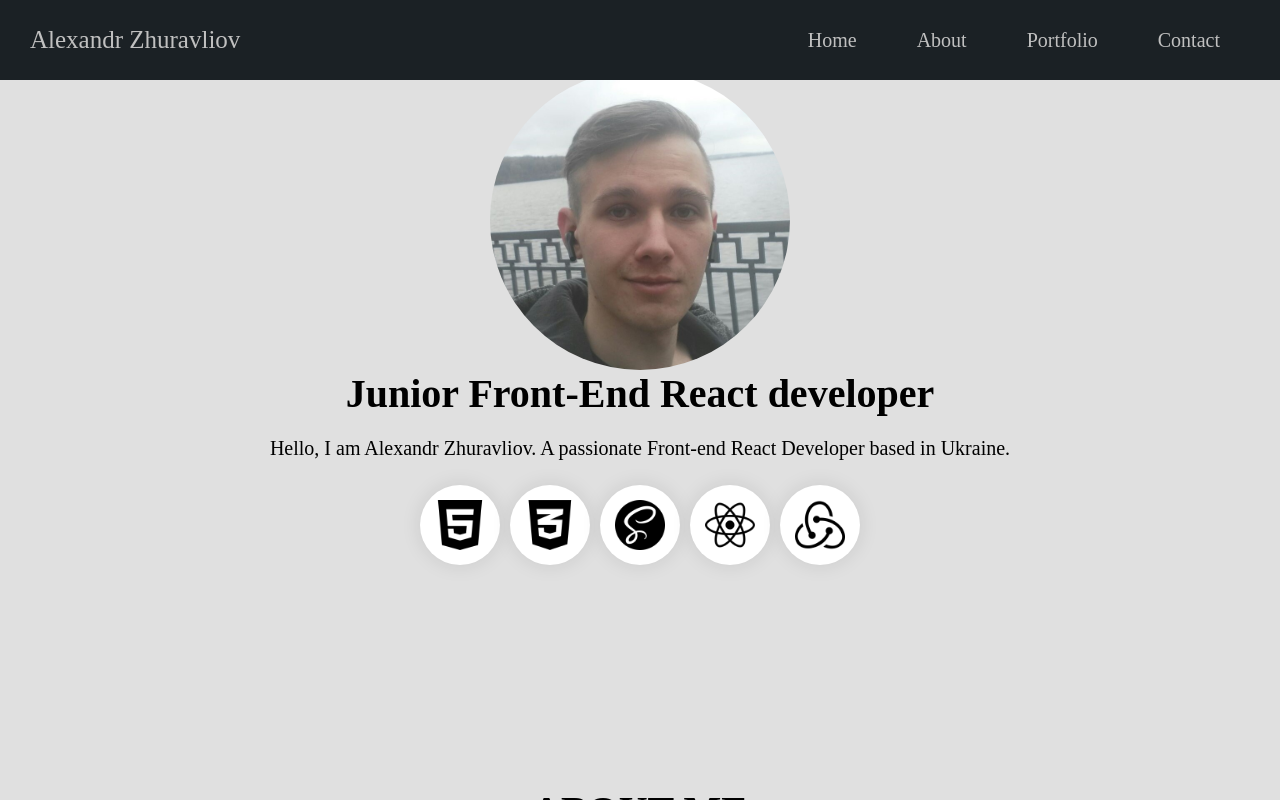
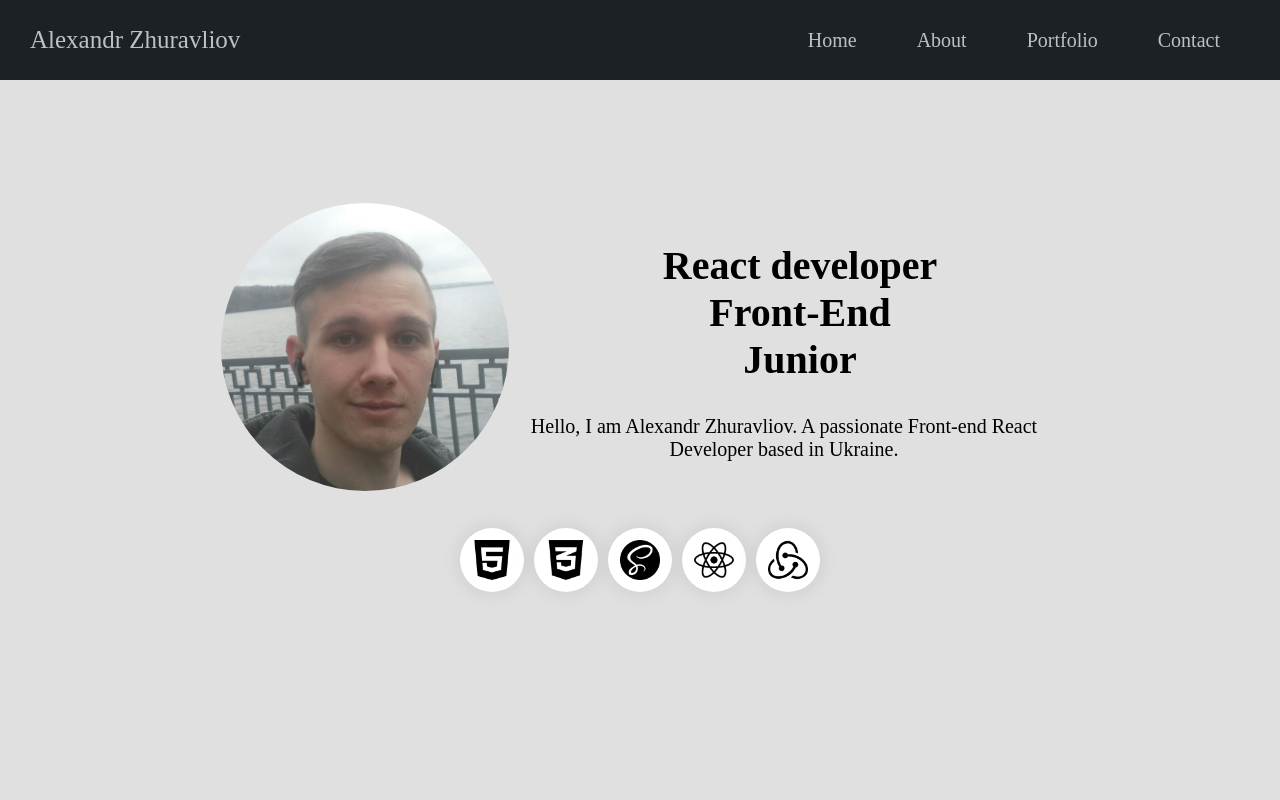
Before and after one commit to Dagrea/AlexZhura, a React (Create React App) app: page / in a window 1280 px wide. Built offline with nearby package versions, Linux system fonts and the light colour scheme.

Commit message:
made css adjustments

```diff
--- a/src/components/About.jsx
+++ b/src/components/About.jsx
@@ -5,10 +5,10 @@ const About = () => {
 
   return (
     <div className="about" id='about'>
-    <div><h1>ABOUT ME</h1></div>
-   <div className="about_inner">
+    <div><h1>About me</h1></div>
+    <div className="about_inner">
     <div className="avatar_about">
-      <img className="avatar_about_img" src={avatar} alt="avatar" />
+    <img className="avatar_about_img" src={avatar} alt="avatar" />
     </div>
     <div className="about_text">
     <div> <h3>A dedicated Front-end Developer based in Ternopil, Ukraine. Ready for relocate</h3></div>
--- a/src/components/Contact.jsx
+++ b/src/components/Contact.jsx
@@ -5,9 +5,9 @@ const Contact = () => {
   return (
     <div className="contact" id='contact'>
     <div><h1>Contact</h1></div>
-    <div>Feel free to reach out to me any time.</div>
-    <div className="email"><h3>E-mail:</h3> <a href="mailto:oszhuravliov@gmail.com">oszhuravliov@gmail.com</a></div>
-    <div><h3>Phone:</h3> +380-50-916-50-31</div>
+    <div><p>Feel free to reach out to me any time.</p></div>
+    <div className="email"><a href="mailto:oszhuravliov@gmail.com"><p>E-mail: oszhuravliov@gmail.com</p></a></div>
+    <div> <p>Phone: +380-50-916-50-31</p></div>
     </div>
   );
 };
--- a/src/components/Greeting.jsx
+++ b/src/components/Greeting.jsx
@@ -7,13 +7,16 @@ const Greeting = () => {
   if (isActive) {
     className += ' avatar_running';
   }
+  let text = 'React developer\nFront-End\nJunior'
   return (
     <div className="greeting" id='greeting'>
     <div className={className}
       onMouseEnter={() => setIsActive(current => !current)}
     ></div>
-    <h1>Junior Front-End React developer</h1>
+    <div className="greeting_text" >
+    <h1>{text}</h1>
     <p>Hello, I am Alexandr Zhuravliov. A passionate Front-end React Developer based in Ukraine. </p>
+    </div>
     <div className="greeting_icons" >
     {tech_stack.map((tech) => <div className={"greeting_icon_container"}><div className={"greeting_icons_"+tech} /></div>)}
     </div>
--- a/src/styles/css/App.css
+++ b/src/styles/css/App.css
@@ -278,9 +278,15 @@ ul {
   flex-direction: column;
   justify-content: center;
   align-items: center;
+  min-height: 100vh;
+  height: auto;
 }
 .greeting p {
-  margin-top: 1em;
+  margin-top: 2rem;
+}
+.greeting h1 {
+  margin-top: 0.5rem;
+  white-space: pre-line;
 }
 .greeting_icons {
   display: flex;
@@ -289,14 +295,16 @@ ul {
   justify-content: center;
   align-items: center;
   width: 100%;
-  margin-top: 1em;
+  margin-top: 2rem;
+  padding-left: 1rem;
+  padding-right: 1rem;
 }
 .greeting_icon_container {
   display: flex;
   justify-content: center;
   align-items: center;
-  height: 4em;
-  width: 4em;
+  height: 4rem;
+  width: 4rem;
   margin: 5px;
   background-color: #fff;
   border-radius: 50%;
@@ -306,55 +314,68 @@ ul {
 
 .greeting_icons_html {
   background-image: url("../../assets/html.png");
-  height: 2.5em;
-  width: 2.5em;
+  height: 2.5rem;
+  width: 2.5rem;
   background-repeat: no-repeat;
   background-size: contain;
 }
 
 .greeting_icons_css {
   background-image: url("../../assets/css.png");
-  height: 2.5em;
-  width: 2.5em;
+  height: 2.5rem;
+  width: 2.5rem;
   background-repeat: no-repeat;
   background-size: contain;
 }
 
 .greeting_icons_sass {
   background-image: url("../../assets/sass.png");
-  height: 2.5em;
-  width: 2.5em;
+  height: 2.5rem;
+  width: 2.5rem;
   background-repeat: no-repeat;
   background-size: contain;
 }
 
 .greeting_icons_react {
   background-image: url("../../assets/react.png");
-  height: 2.5em;
-  width: 2.5em;
+  height: 2.5rem;
+  width: 2.5rem;
   background-repeat: no-repeat;
   background-size: contain;
 }
 
 .greeting_icons_redux {
   background-image: url("../../assets/redux.png");
-  height: 2.5em;
-  width: 2.5em;
+  height: 2.5rem;
+  width: 2.5rem;
   background-repeat: no-repeat;
   background-size: contain;
 }
 
+@media (min-width: 640px) {
+  .greeting p {
+    max-width: 400px;
+  }
+}
 @media (min-width: 1024px) {
   .greeting {
-    min-height: 80vh;
+    flex-direction: row;
+    flex-wrap: wrap;
+    align-content: center;
+  }
+  .greeting h1 {
+    margin-left: 2rem;
+  }
+  .greeting p {
+    max-width: 550px;
   }
 }
 .avatar {
   background-image: url("../../assets/avatar1.jpg");
-  width: 15em;
-  height: 15em;
+  width: 18rem;
+  height: 18rem;
   background-repeat: no-repeat;
-  background-size: 15em;
+  background-size: 18rem;
   border-radius: 50%;
 }
 .avatar_running {
@@ -365,28 +386,35 @@ ul {
 .about {
   display: flex;
   flex-direction: column;
-  justify-content: center;
   align-items: center;
   text-align: justify;
+  min-height: 80vh;
 }
 .about_text {
   max-width: 640px;
+}
+.about p {
+  margin-top: 1rem;
 }
 
 @media (min-width: 1024px) {
   .about {
     min-height: 80vh;
   }
+  .about_text {
+    margin-left: 2rem;
+  }
 }
 .avatar_about {
   display: flex;
   justify-content: center;
+  margin: 20px;
 }
 
 .avatar_about_img {
   border-radius: 30%;
-  width: 15em;
-  height: 15em;
+  width: 20rem;
+  height: 20rem;
 }
 
 @media (min-width: 1024px) {
@@ -401,13 +429,20 @@ ul {
     align-items: center;
     padding-left: 20px;
   }
+  .avatar_about {
+    width: 15rem;
+    height: 15rem;
+  }
 }
 .portfolio {
   display: flex;
   flex-direction: column;
-  justify-content: space-around;
   align-items: center;
   text-align: justify;
+  min-height: 30vh;
+}
+.portfolio h3 {
+  margin-top: 2rem;
 }
 
 @media (min-width: 1024px) {
@@ -418,11 +453,17 @@ ul {
 .contact {
   display: flex;
   flex-direction: column;
-  justify-content: center;
   align-items: center;
+  min-height: 30vh;
+}
+.contact div:nth-child(2) {
+  margin-top: 2rem;
 }
 .contact div:not(:nth-child(2)) {
-  margin-top: 20px;
+  margin-top: 1rem;
+}
+.contact p {
+  margin-top: 1rem;
 }
 
 @media (min-width: 1024px) {
@@ -440,8 +481,8 @@ ul {
 }
 .footer_github_icon {
   background-image: url("../../assets/github.png");
-  height: 2em;
-  width: 2em;
+  height: 2rem;
+  width: 2rem;
   background-repeat: no-repeat;
   background-size: contain;
   cursor: pointer;
--- a/src/styles/sass/App.sass
+++ b/src/styles/sass/App.sass
@@ -206,8 +206,13 @@ ul
   flex-direction: column
   justify-content: center
   align-items: center
+  min-height: 100vh
+  height: auto
   & p
-    margin-top: 1em
+    margin-top: 2rem
+  & h1
+    margin-top: .5rem
+    white-space: pre-line
   &_icons
     display: flex
     flex-direction: row
@@ -215,13 +220,15 @@ ul
     justify-content: center
     align-items: center
     width: 100%
-    margin-top: 1em
+    margin-top: 2rem
+    padding-left: 1rem
+    padding-right: 1rem
   &_icon_container
     display: flex
     justify-content: center
     align-items: center
-    height: 4em
-    width: 4em
+    height: 4rem
+    width: 4rem
     margin: 5px
     background-color: #fff
     border-radius: 50%
@@ -229,18 +236,29 @@ ul
     cursor: pointer
 @each $tech in $tech-stack
   .greeting_icons_#{$tech}
-    @include image('../../assets/#{$tech}.png',2.5em,2.5em)
+    @include image('../../assets/#{$tech}.png',2.5rem,2.5rem)
 
+@media(min-width: 640px)
+  .greeting p
+    max-width: 400px
+@media(min-width: 768px)
 @media(min-width: 1024px)
   .greeting
-    min-height: 80vh
+    flex-direction: row
+    flex-wrap: wrap
+    align-content: center
+    & h1
+      margin-left: 2rem
+    & p
+      max-width: 550px
+@media(min-width: 1440px)
 
 .avatar
   background-image: url('../../assets/avatar1.jpg')
-  width: 15em
-  height: 15em
+  width: 18rem
+  height: 18rem
   background-repeat: no-repeat
-  background-size: 15em
+  background-size: 18rem
   border-radius: 50%
   &_running
     animation: borders-morph 1.5s linear infinite
@@ -249,22 +267,26 @@ ul
 .about
   display: flex
   flex-direction: column
-  justify-content: center
   align-items: center
   text-align: justify
+  min-height: 80vh
   &_text
     max-width: 640px
+  & p
+    margin-top: 1rem
 @media(min-width: 1024px)
   .about
     min-height: 80vh
-
+    &_text
+      margin-left: 2rem
 .avatar_about
   display: flex
   justify-content: center
+  margin: 20px
 .avatar_about_img
   border-radius: 30%
-  width: 15em
-  height: 15em
+  width: 20rem
+  height: 20rem
 @media(min-width: 1024px)
   .about
     &_inner
@@ -277,13 +299,17 @@ ul
       align-items: center
       padding-left: 20px
   .avatar_about
+    width: 15rem
+    height: 15rem
 
 .portfolio
   display: flex
   flex-direction: column
-  justify-content: space-around
   align-items: center
   text-align: justify
+  min-height: 30vh
+  & h3
+    margin-top: 2rem
 @media(min-width: 1024px)
   .portfolio
     min-height: 30vh
@@ -291,10 +317,14 @@ ul
 .contact
   display: flex
   flex-direction: column
-  justify-content: center
   align-items: center
+  min-height: 30vh
+  & div:nth-child(2)
+    margin-top: 2rem
   & div:not(:nth-child(2))
-    margin-top: 20px
+    margin-top: 1rem
+  & p
+    margin-top: 1rem
 @media(min-width: 1024px)
   .contact
     min-height: 30vh
@@ -307,5 +337,5 @@ ul
   justify-content: space-around
   align-items: center
   &_github_icon
-     @include image('../../assets/github.png',2em,2em)
+     @include image('../../assets/github.png',2rem,2rem)
      cursor: pointer
```
Also changed, not shown: 1 other file (tests, documents, lock files or other folders).
